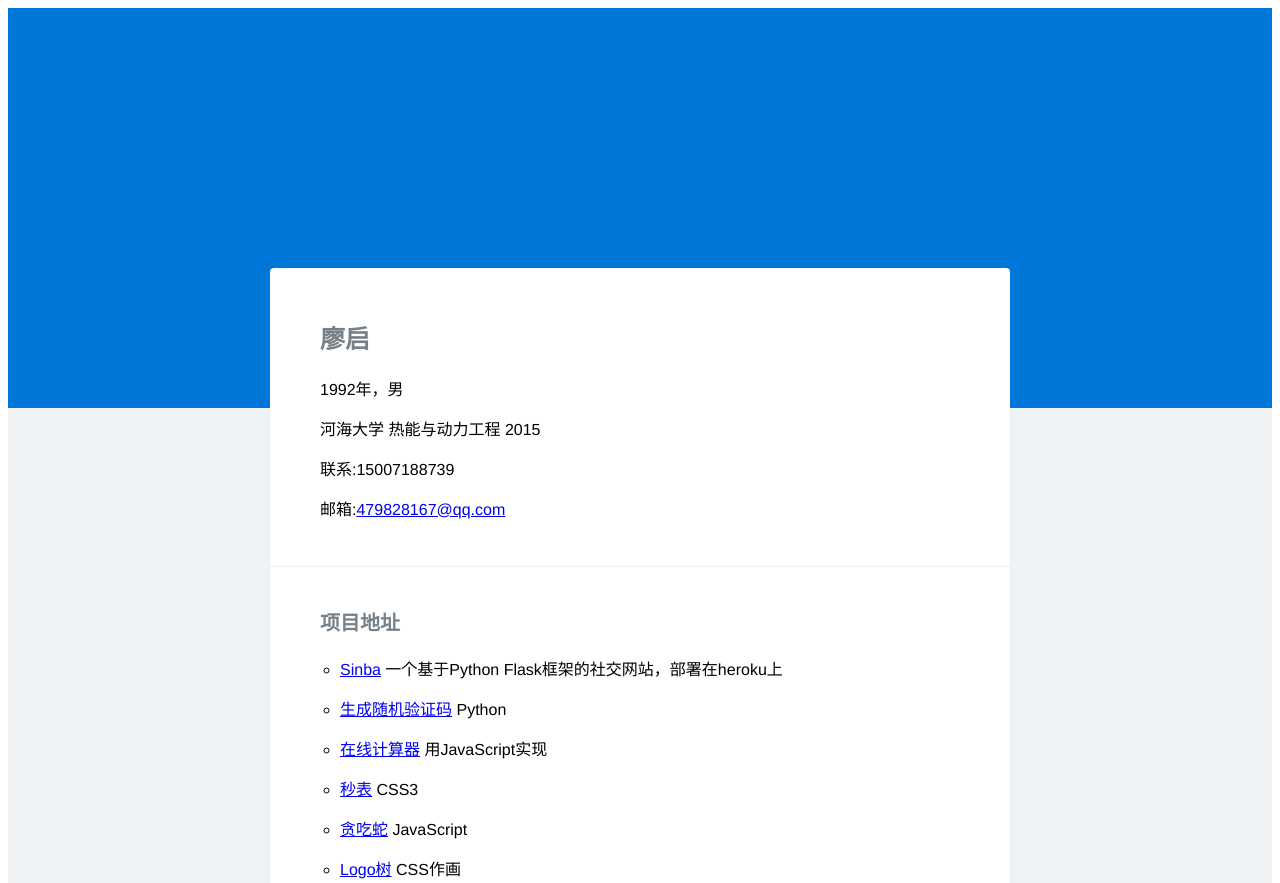
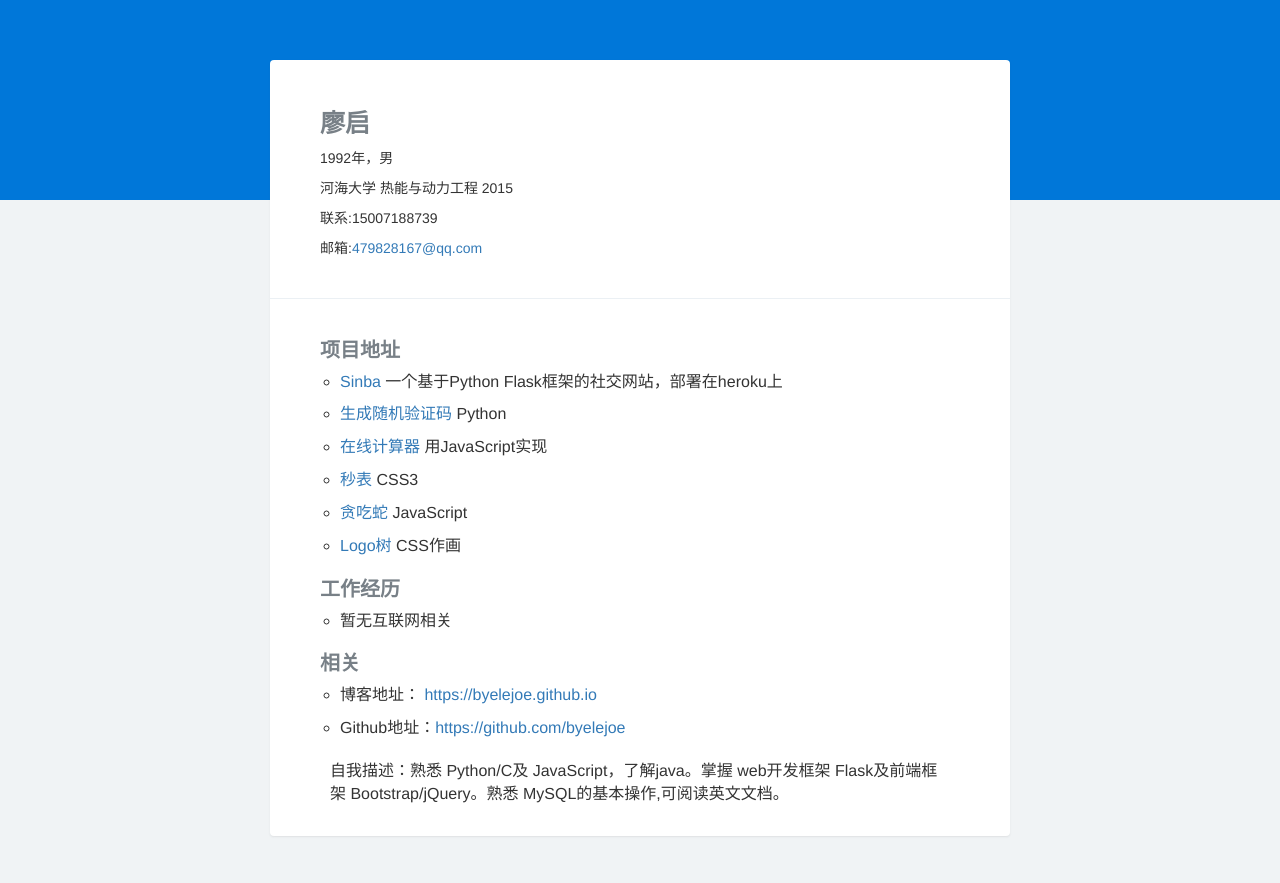
Before and after one commit to byelejoe/resume, a plain HTML site: page index.html in a window 1280 px wide. Shown: the top 883 px of the page. Drawn offline with nearby package versions, Linux system fonts and the light colour scheme.

Commit message:
Update index.html

```diff
--- a/index.html
+++ b/index.html
@@ -5,7 +5,7 @@
     <meta name="viewport" content="width=device-width, initial-scale=1">
     <title>LiaoQi-Resume</title>
     <link type="text/css" rel="stylesheet"  href="css/layout.css"/>
-    <link type="text/css" rel="stylesheet"  src="https://maxcdn.bootstrapcdn.com/bootstrap/3.3.6/css/bootstrap.min.css"/>
+    <link type="text/css" rel="stylesheet"  href="https://maxcdn.bootstrapcdn.com/bootstrap/3.3.6/css/bootstrap.min.css"/>
   </head>
   <body>
     <div class="head-section">
```
